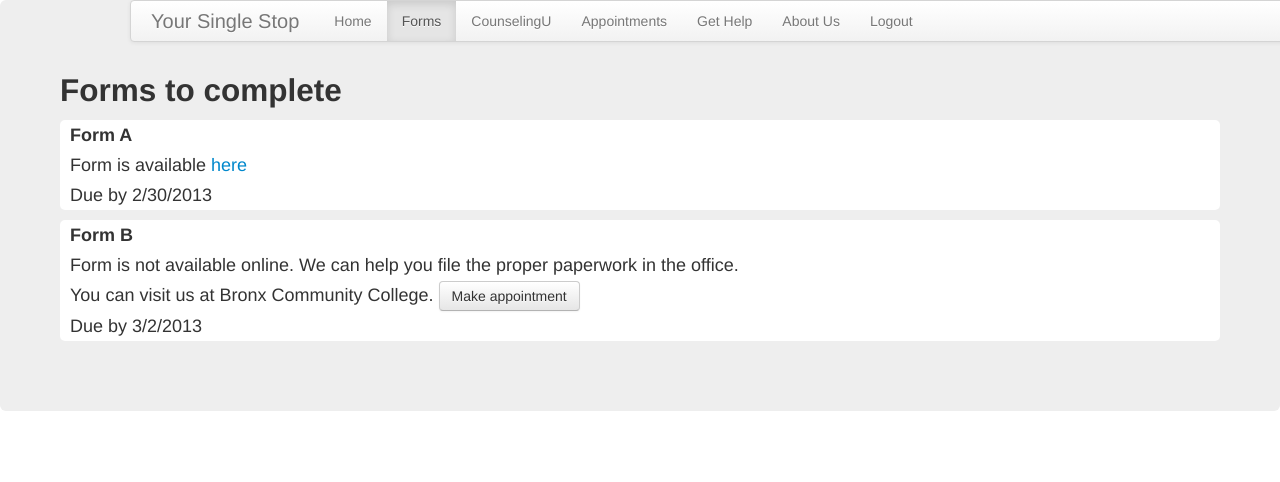
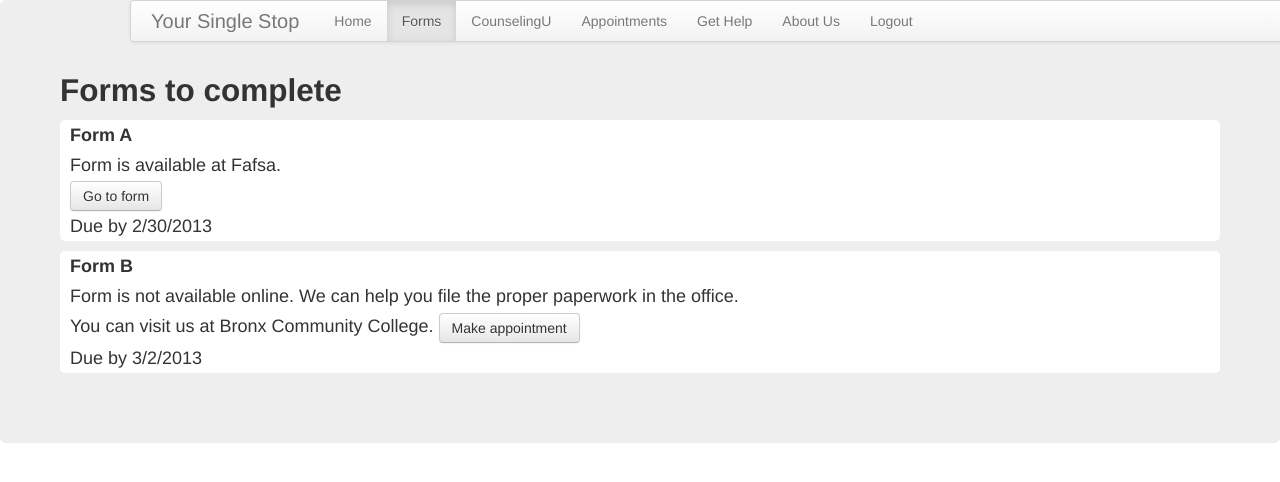
Before and after one commit to chrso/single-stop, a Flask app: page /student/forms in a window 1280 px wide. Shown: the top 482 px of the page. Run offline with Flask 2, Linux system fonts and the light colour scheme; the visitor is signed in with stand-in values (Sample User, id 1).

Commit message:
Added window opening for external forms

```diff
--- a/templates/forms.html
+++ b/templates/forms.html
@@ -24,7 +24,8 @@
 
   <p style="background-color:#FFFFFF; border: 2px; border-radius: 5px; padding-left: 10px">
   <b>Form A</b><br>
-  Form is available <a href="#">here</a><br>
+  Form is available at Fafsa.<br>
+  <input type="button" value="Go to form" onclick="myFunction()" class="btn"><br>
  	Due by 2/30/2013 </p>
 
   <p style="background-color:#FFFFFF; border: 2px; border-radius: 5px; padding-left: 10px">
@@ -32,11 +33,34 @@
 	Form is not available online. We can help you file the proper paperwork in the office.<br>
 
   You can visit us at Bronx Community College.
-    <button type="submit" class="btn">Make appointment</button><br>
+    <button onclick="myFunction2()" type="submit" class="btn">Make appointment</button><br>
       Due by 3/2/2013</p>
 </div>
 
       <script src="http://code.jquery.com/jquery.js"></script>
     <script src="js/bootstrap.min.js"></script>
+   <script type="text/javascript">
+    	var opened=false;
+
+   function myFunction(){
+   popup_window=window.open('http://www.fafsa.ed.gov/');
+	opened=true;
+   }
+
+   function myFunction2(){
+   window.open({{ url_for('appointment') }});
+   }
+
+   var i=0;
+
+  $("div.hero-unit").mouseover(function() {
+  if(i==0 && opened==true)
+  {
+    window.open({{ url_for('response') }});
+    i++;
+    }
+  });
+
+    </script>
   </div>
 {% endblock %}
```
